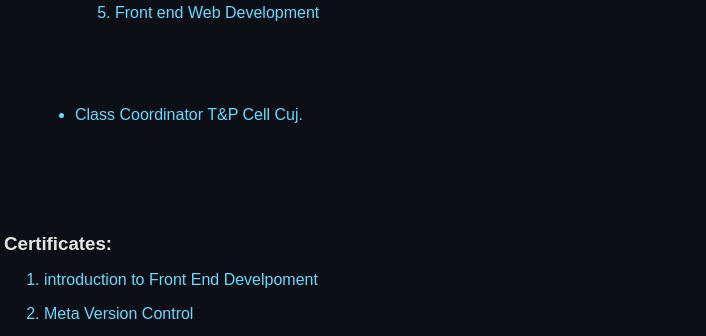
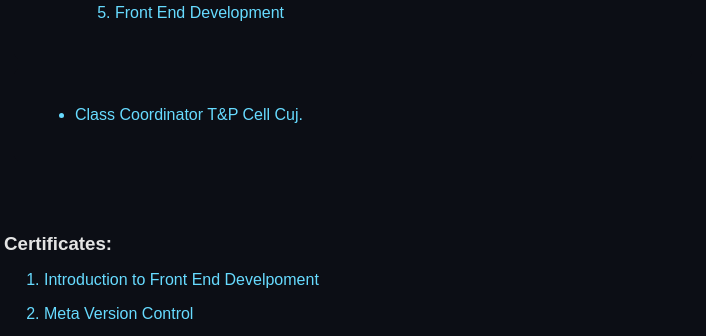
Before and after one commit to Omvishesh/contact-card, a plain HTML site: page index.html in a window 1280 px wide. Shown: the part 965-1301 px from the top of the page, 287-993 px from the left. Drawn offline with Linux system fonts and the light colour scheme; a script that the page names is missing.

Commit message:
Update index.html

```diff
--- a/index.html
+++ b/index.html
@@ -72,7 +72,7 @@
                                 <li>Leadership</li>
                                 <li>Programming</li>
                                 <li>Version Control</li>
-                                <li>Front end Web Development</li>
+                                <li>Front End Development</li>
                             </ol>
                     </div>
                     <div class="box">
@@ -86,7 +86,7 @@
             <div class="box">
                 <h3>Certificates:</h3>
                 <ol>
-                                <li><p><span id="cer"></span> introduction to Front End Develpoment</span></p></li>
+                                <li><p><span id="cer"></span>Introduction to Front End Develpoment</span></p></li>
                                 <li><p><span id="cer"></span>Meta Version Control</span></p></li>
                                 <li><p><span id="cer"></span>Contingent Leader for Mood Indigo 2023, IIT Bombay</span></p></li>
                             </ol>
```
